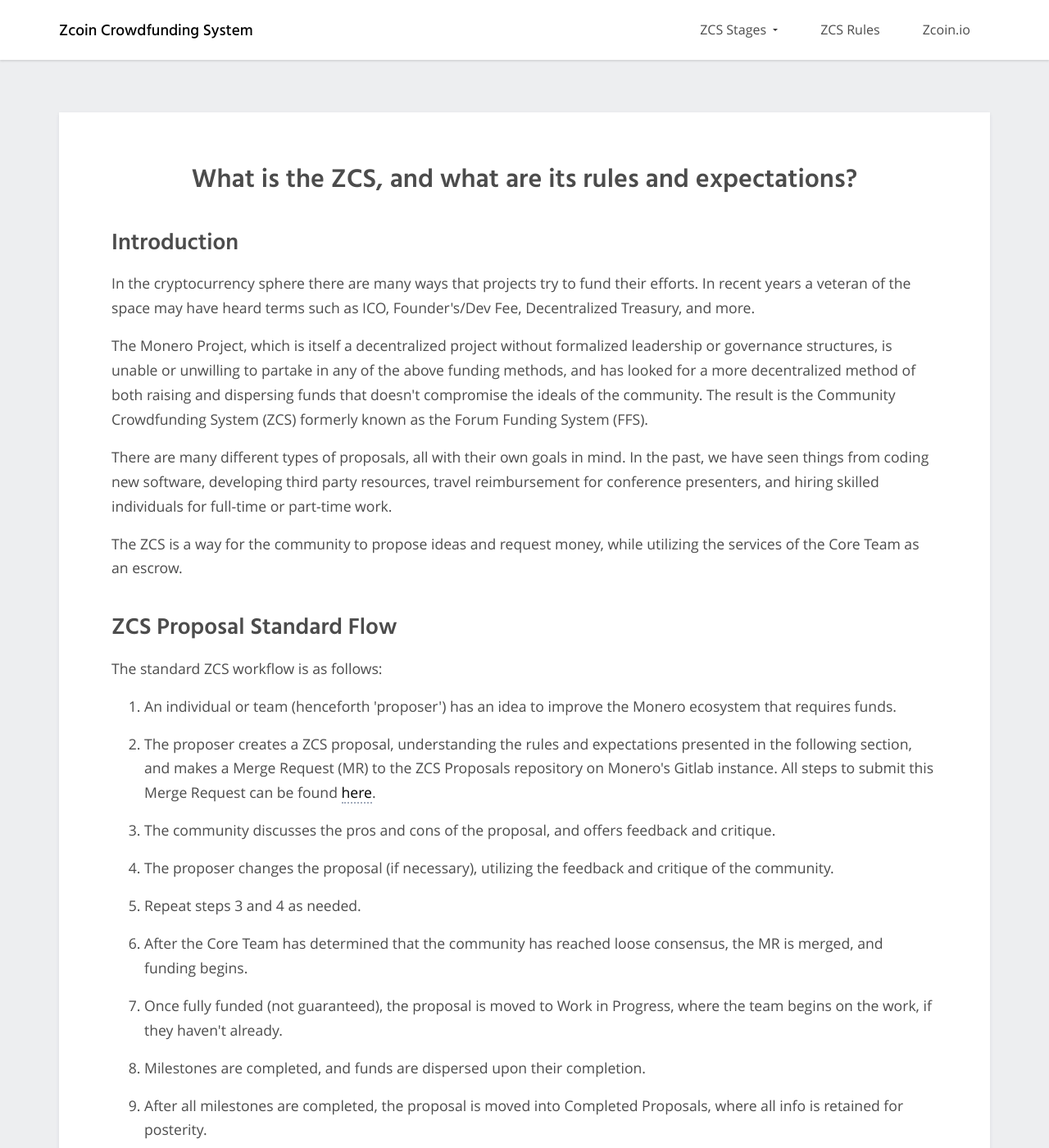
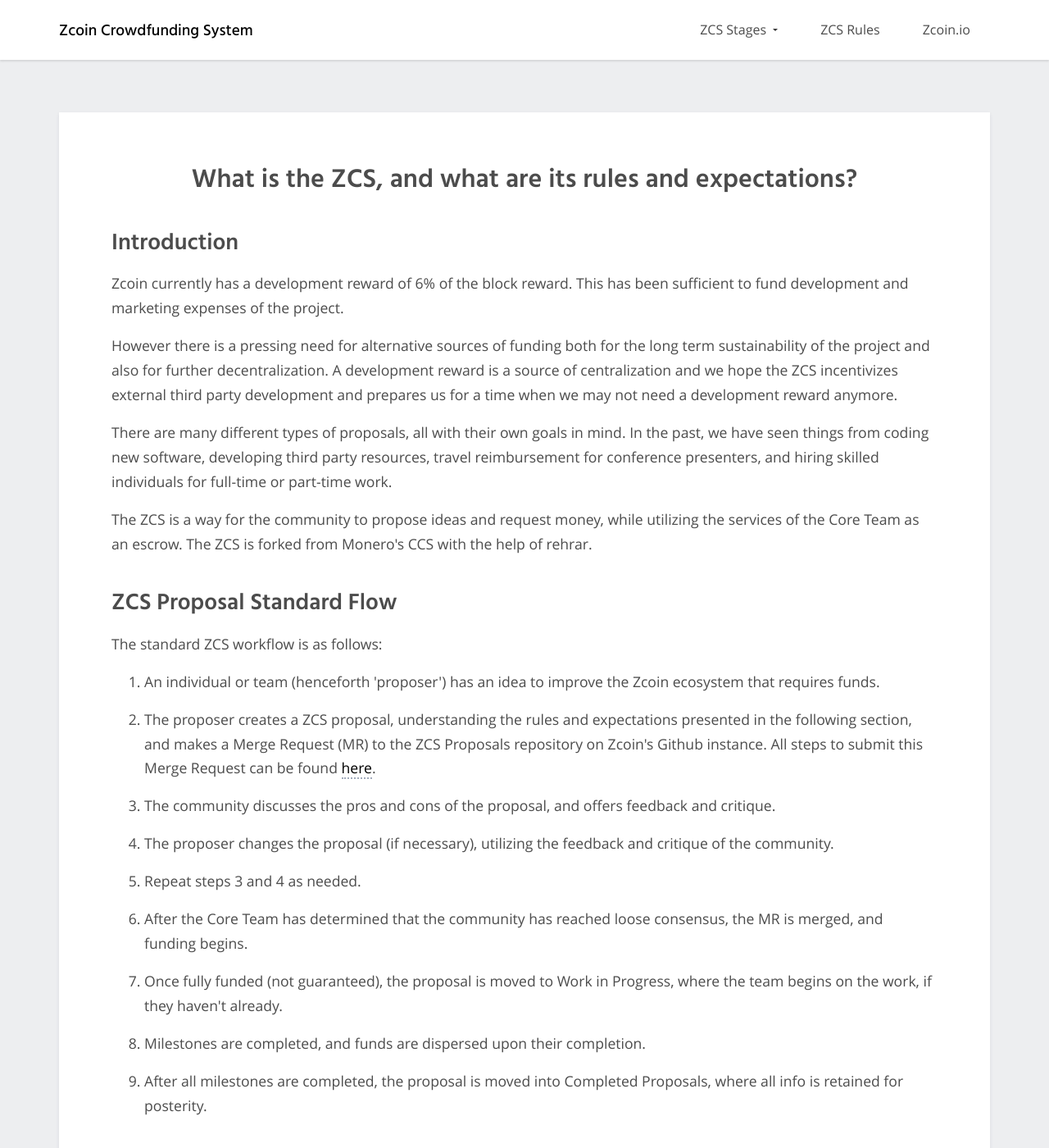
Before and after one commit to particl/ccs-front, a Jekyll site: the page built from what-is-zcs/index.md, in a window 1280 px wide and 1400 px high. Shown: the whole window at 82% size. Built offline with Jekyll 4.4.1, drawn with Linux system fonts in a browser that asks for light colours; some of the changed text lies outside the part shown.

Commit message:
Update index.md

```diff
--- a/what-is-zcs/index.md
+++ b/what-is-zcs/index.md
@@ -5,20 +5,20 @@
 
 ## Introduction
 
-In the cryptocurrency sphere there are many ways that projects try to fund their efforts. In recent years a veteran of the space may have heard terms such as ICO, Founder's/Dev Fee, Decentralized Treasury, and more.
+Zcoin currently has a development reward of 6% of the block reward. This has been sufficient to fund development and marketing expenses of the project.
 
-The Monero Project, which is itself a decentralized project without formalized leadership or governance structures, is unable or unwilling to partake in any of the above funding methods, and has looked for a more decentralized method of both raising and dispersing funds that doesn't compromise the ideals of the community. The result is the Community Crowdfunding System (ZCS) formerly known as the Forum Funding System (FFS).
+However there is a pressing need for alternative sources of funding both for the long term sustainability of the project and also for further decentralization. A development reward is a source of centralization and we hope the ZCS incentivizes external third party development and prepares us for a time when we may not need a development reward anymore.
 
 There are many different types of proposals, all with their own goals in mind. In the past, we have seen things from coding new software, developing third party resources, travel reimbursement for conference presenters, and hiring skilled individuals for full-time or part-time work.
 
-The ZCS is a way for the community to propose ideas and request money, while utilizing the services of the Core Team as an escrow.
+The ZCS is a way for the community to propose ideas and request money, while utilizing the services of the Core Team as an escrow. The ZCS is forked from Monero's CCS with the help of rehrar.
 
 ## ZCS Proposal Standard Flow
 
 The standard ZCS workflow is as follows:
 
-1. An individual or team (henceforth 'proposer') has an idea to improve the Monero ecosystem that requires funds.
-2. The proposer creates a ZCS proposal, understanding the rules and expectations presented in the following section, and makes a Merge Request (MR) to the ZCS Proposals repository on Monero's Gitlab instance. All steps to submit this Merge Request can be found [here](/how-to-ZCS/).
+1. An individual or team (henceforth 'proposer') has an idea to improve the Zcoin ecosystem that requires funds.
+2. The proposer creates a ZCS proposal, understanding the rules and expectations presented in the following section, and makes a Merge Request (MR) to the ZCS Proposals repository on Zcoin's Github instance. All steps to submit this Merge Request can be found [here](/how-to-ZCS/).
 3. The community discusses the pros and cons of the proposal, and offers feedback and critique.
 4. The proposer changes the proposal (if necessary), utilizing the feedback and critique of the community.
 5. Repeat steps 3 and 4 as needed.
@@ -34,7 +34,7 @@
 ### For Donors
 
 1. The ZCS is escrowed by the Core Team. When you make a donation, you are releasing funds to them to disperse when they deem the community agrees that a milestone is complete. They do not do the work to verify donors, and the final decision for all disputes falls with them, although they do their best to follow community sentiment.
-2. In the event that a proposal is overfunded, unable to be completed, or otherwise put in a state where donated money will not be dispersed to the intended recipient, the default is that the remaining XMR will be put in the Monero General Fund. There are some exceptions, but they are rare, and these decisions rest with the Core Team.
+2. In the event that a proposal is overfunded, unable to be completed, or otherwise put in a state where donated money will not be dispersed to the intended recipient, the default is that the remaining XZC will be put in the Zcoin development fund. There are some exceptions, but they are rare, and these decisions rest with the Core Team.
 3. Refunds are extraordinarily rare. Donate accordingly.
 4. If the proposer disappears, no problem, someone else can pick up from their last milestone.
 5. Milestone and payout structures vary per proposal based on the proposers wishes (meaning some will require more trust of the proposer if the fund release schedule is immediate or accelerated), it is up to the donor to do their due diligience in whether or not they support the proposal in its entirety.
@@ -43,7 +43,7 @@
 
 1. There is no guarantee that your project will get past the Ideas stage, and if it does, there is no guarantee that it will be funded.
 2. You have to drum up support for your proposal during the first two stages. Do not expect others (especially the Core Team or other trusted members of the community) to do it for you. Others may share and support if they are excited about your project, but ultimately it is nobody's responsibility but your own.
-3. It is expected that you provide updates on the progress of your proposal to the community. For every milestone completed there should be a written report put into the Gitlab comments of your proposal announcing its completion and the work done, but depending on the timeline of your project, it may be wise to update the community more frequently, such as at the biweekly community or dev meetings.
+3. It is expected that you provide updates on the progress of your proposal to the community. For every milestone completed there should be a written report put into the Github comments of your proposal announcing its completion and the work done, but depending on the timeline of your project, it may be wise to update the community more frequently, such as at the biweekly community or dev meetings.
 4. All work must be licensed permissively at all stages of the proposal. There is no time where your work can be licensed under a restrictive license (even as you're working on it). Your proposal will be terminated if this is not remedied.
 5. You may NOT under any circumstances include a donation address directly in your proposal. This circumvents the ZCS, and can lead to scams.
 6. Your work on the project can begin before the proposal is fully funded, and milestones may (at times) be paid out before the proposal is fully funded.
```
